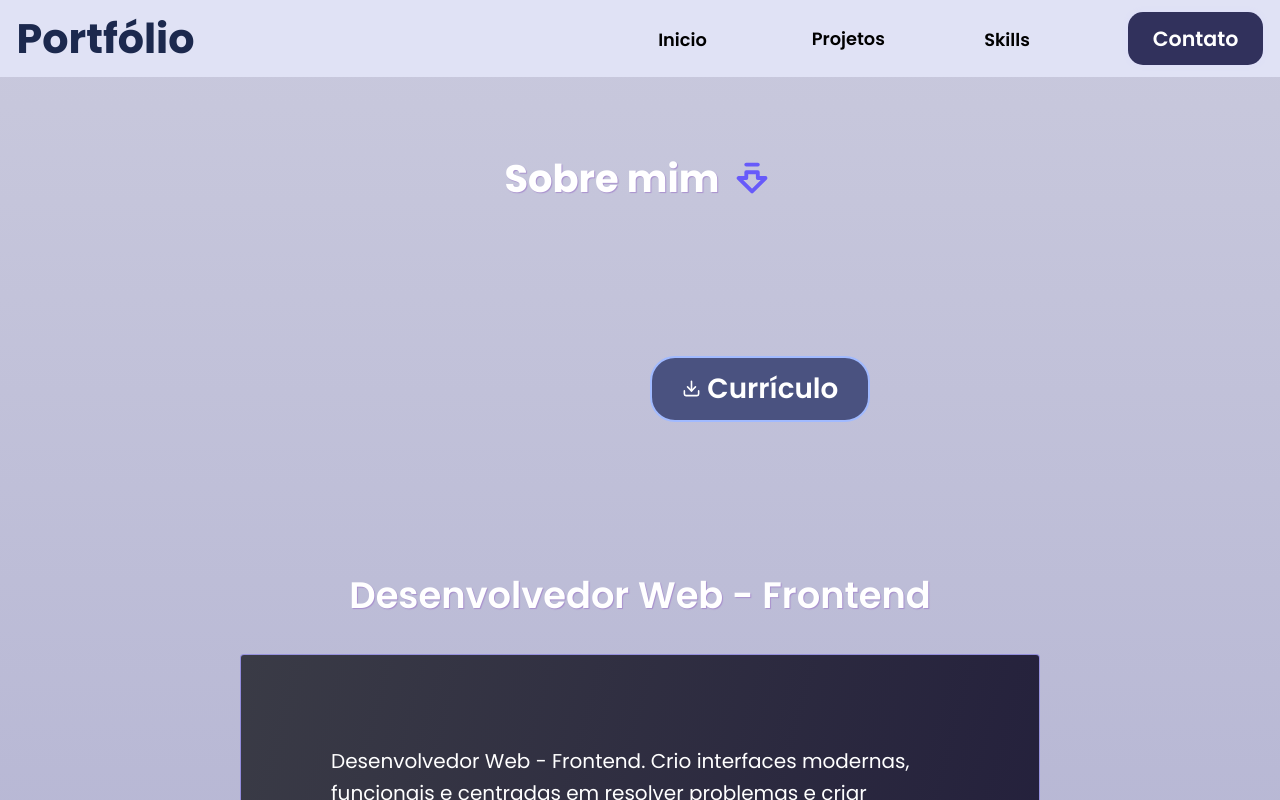
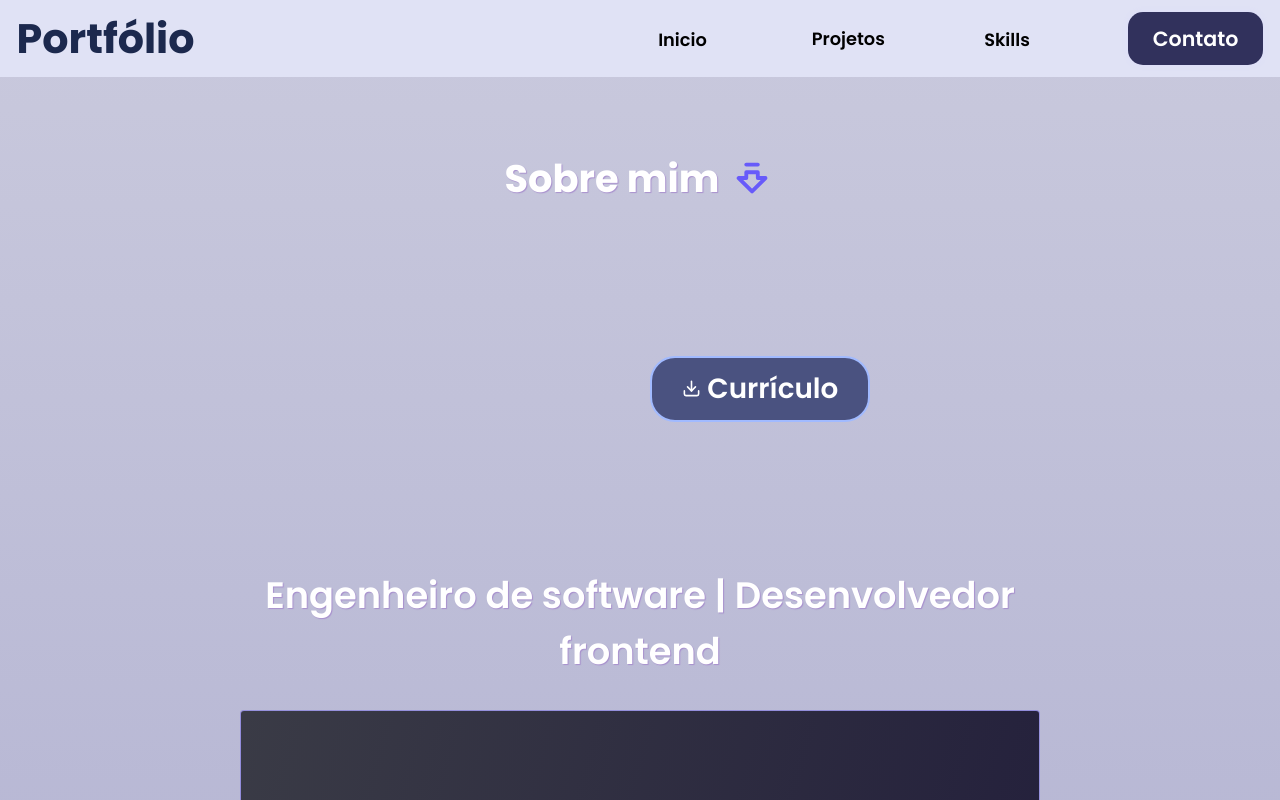
Before and after one commit to SantV7/personal_portifolio, a React (Vite) app: page / in a window 1280 px wide. Shown: the top 800 px of the page. Built offline with nearby package versions, Linux system fonts and the light colour scheme; some icons are missing.

Commit message:
Mudando certas palavras

```diff
--- a/src/components/main/MainContent.jsx
+++ b/src/components/main/MainContent.jsx
@@ -85,7 +85,7 @@ const MainContent = () => {
                         )}
                     </div>
 
-                    <p className='paragraph_text_about_me intro-name'>Desenvolvedor Web - Frontend</p>
+                    <p className='paragraph_text_about_me intro-name'>Engenheiro de software | Desenvolvedor frontend</p>
 
                     <div id='p-box' className='paragraph_text_about_me'>
                         <p>
--- a/src/style/global.css
+++ b/src/style/global.css
@@ -17,5 +17,5 @@ body {
     width: 100%;
     height: 100vh;
     scroll-behavior: smooth;
-    background-image: linear-gradient(rgba(163, 163, 197, 0.585), rgba(33, 33, 133, 0.568)) ;
+    background-image: linear-gradient(rgba(163, 163, 197, 0.585), rgba(33, 33, 133, 0.568));
 }
```
